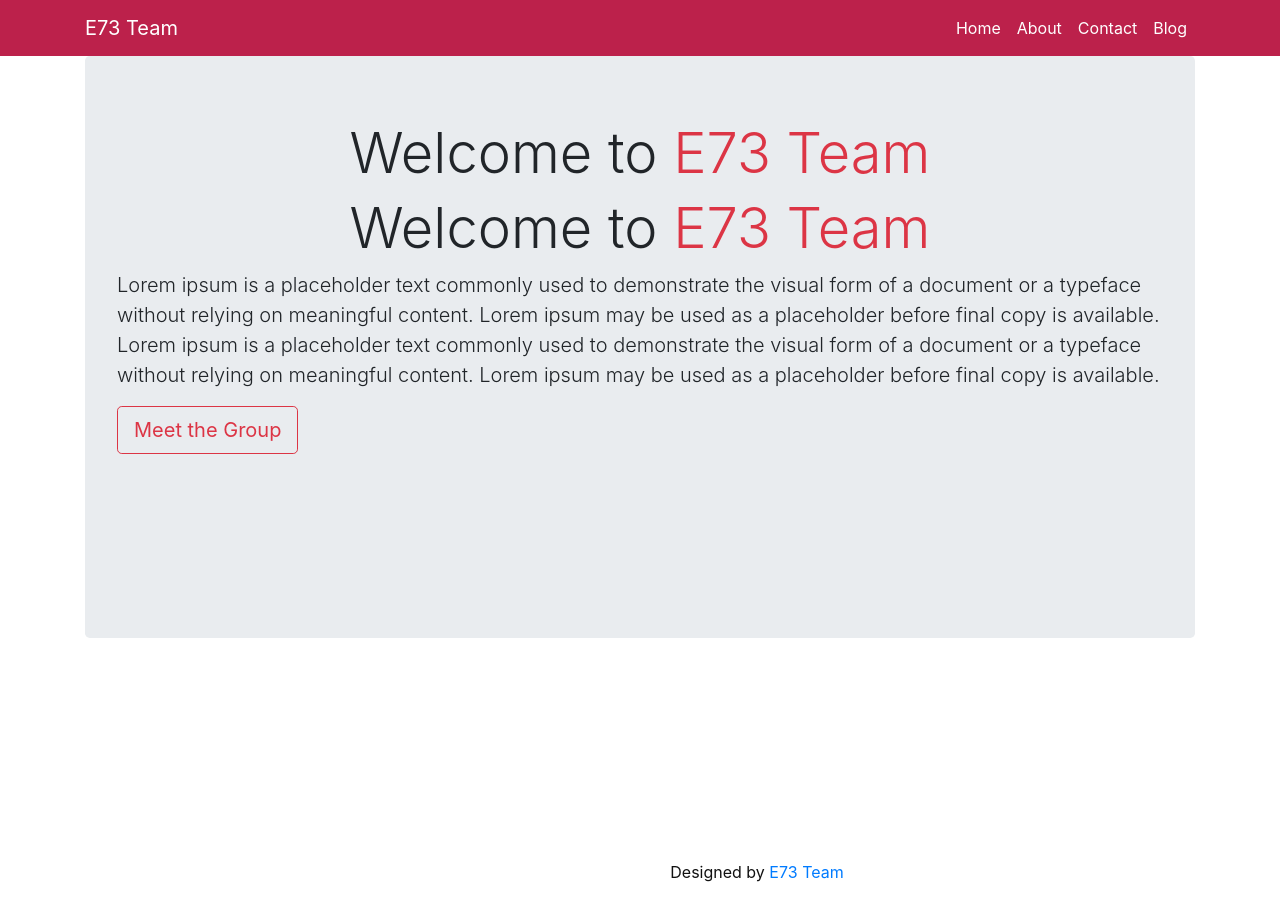
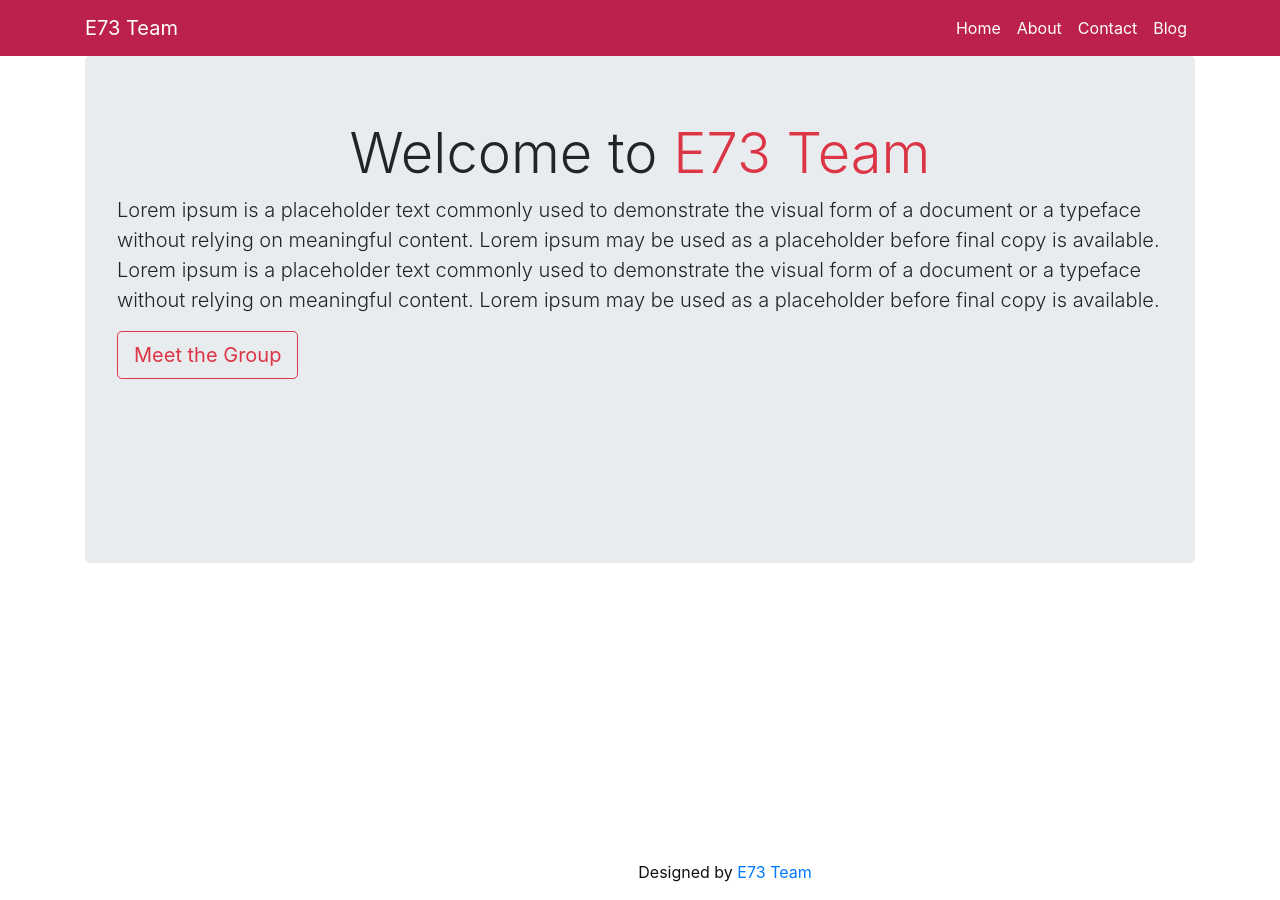
Before and after one commit to hasnattanvir/diue73.github.io, a Jekyll site: the page built from index.html, in a window 1280 px wide. Built offline with Jekyll 4.4.1, drawn with Linux system fonts in a browser that asks for light colours.

Commit message:
Update index.html

```diff
--- a/index.html
+++ b/index.html
@@ -5,8 +5,6 @@
 order: 1
 ---
 <div class="jumbotron">
-<div> <h1 class="display-4 text-center">Welcome to <span class="text-danger">{{site.title}}</span></h1>
-<!-- {% include slider.html %} -->
 <div class="row" style="margin-bottom: 120px !important">
    <div class="col-md-12">
         <h1 class="display-4 text-center">Welcome to <span class="text-danger">{{site.title}}</span></h1>
```
